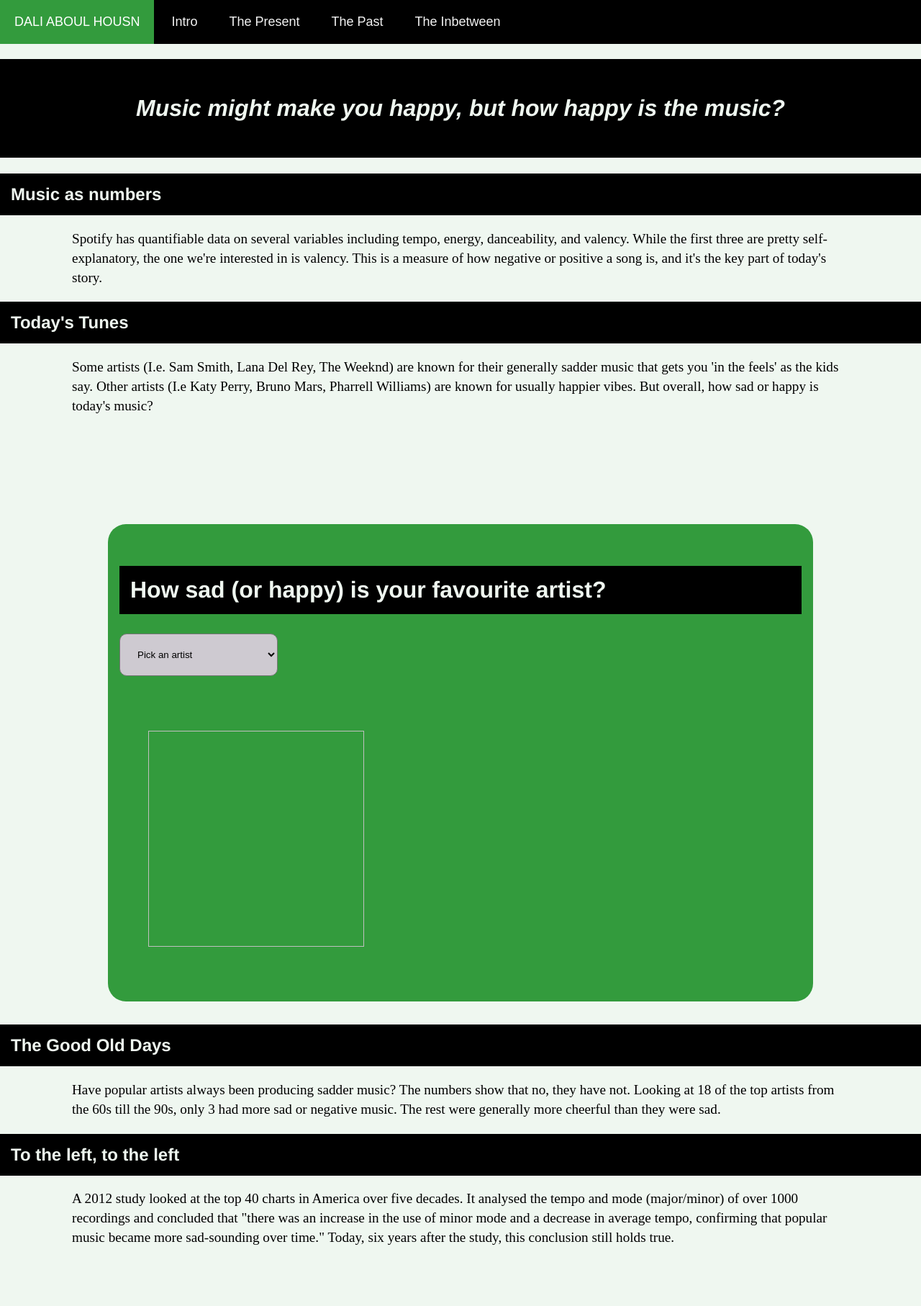
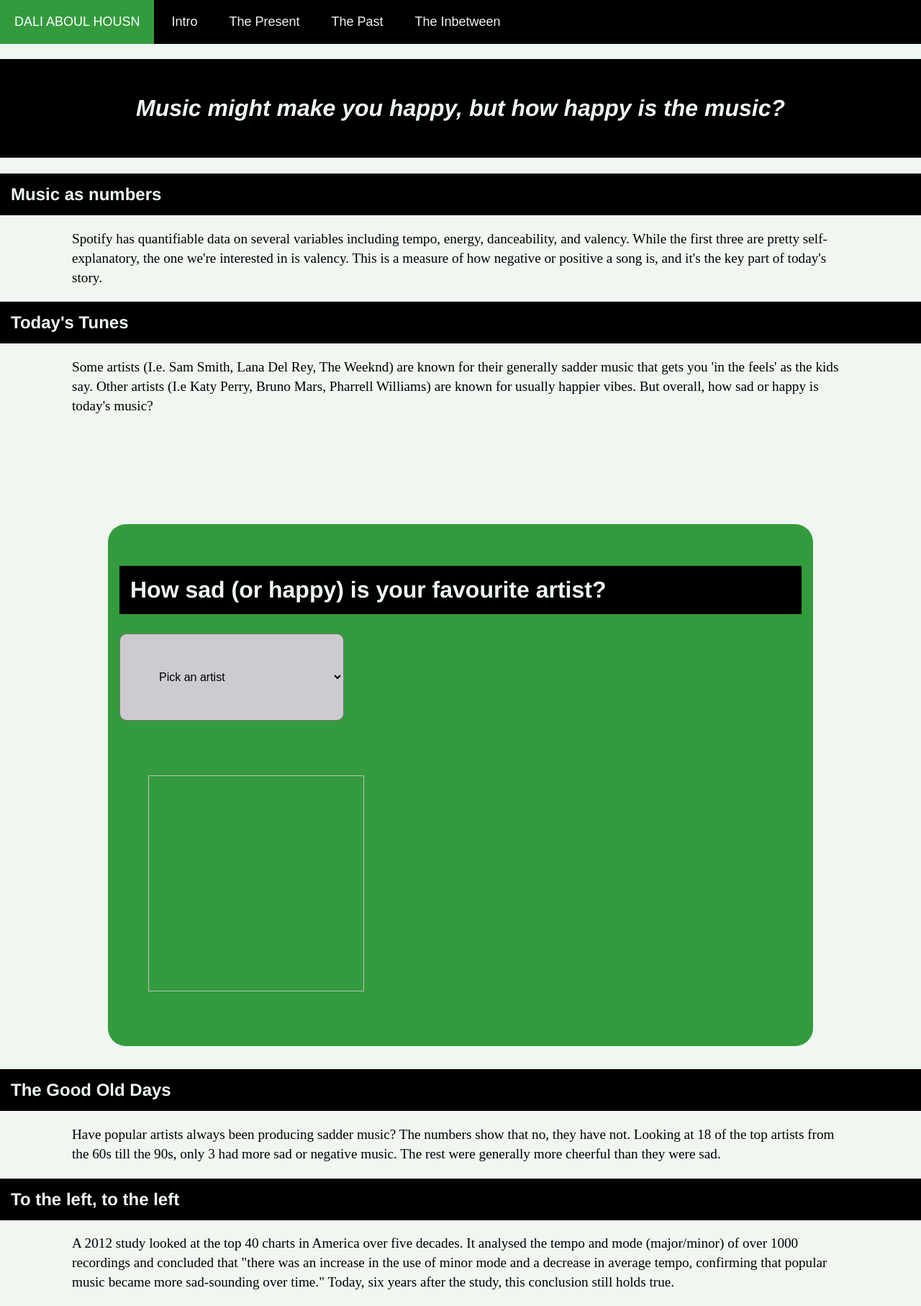
Before and after one commit to ah-dali/ah-dali.github.io, a Jekyll site: the page built from index.html, in a window 1280 px wide. Shown: the whole page at 72% size. Built offline with Jekyll 4.4.1, drawn with Linux system fonts in a browser that asks for light colours; before the commit the page ends 1752 px from its top, so only the background shows below that.

Commit message:
Update main.css

```diff
--- a/css/main.css
+++ b/css/main.css
@@ -75,7 +75,8 @@ p {
 
 select {
     background-color: #cecad1;
-    padding: 20px;
+    padding: 50px;
+    font-size: 16px;
     border-radius: 10px;
 }
 
```
